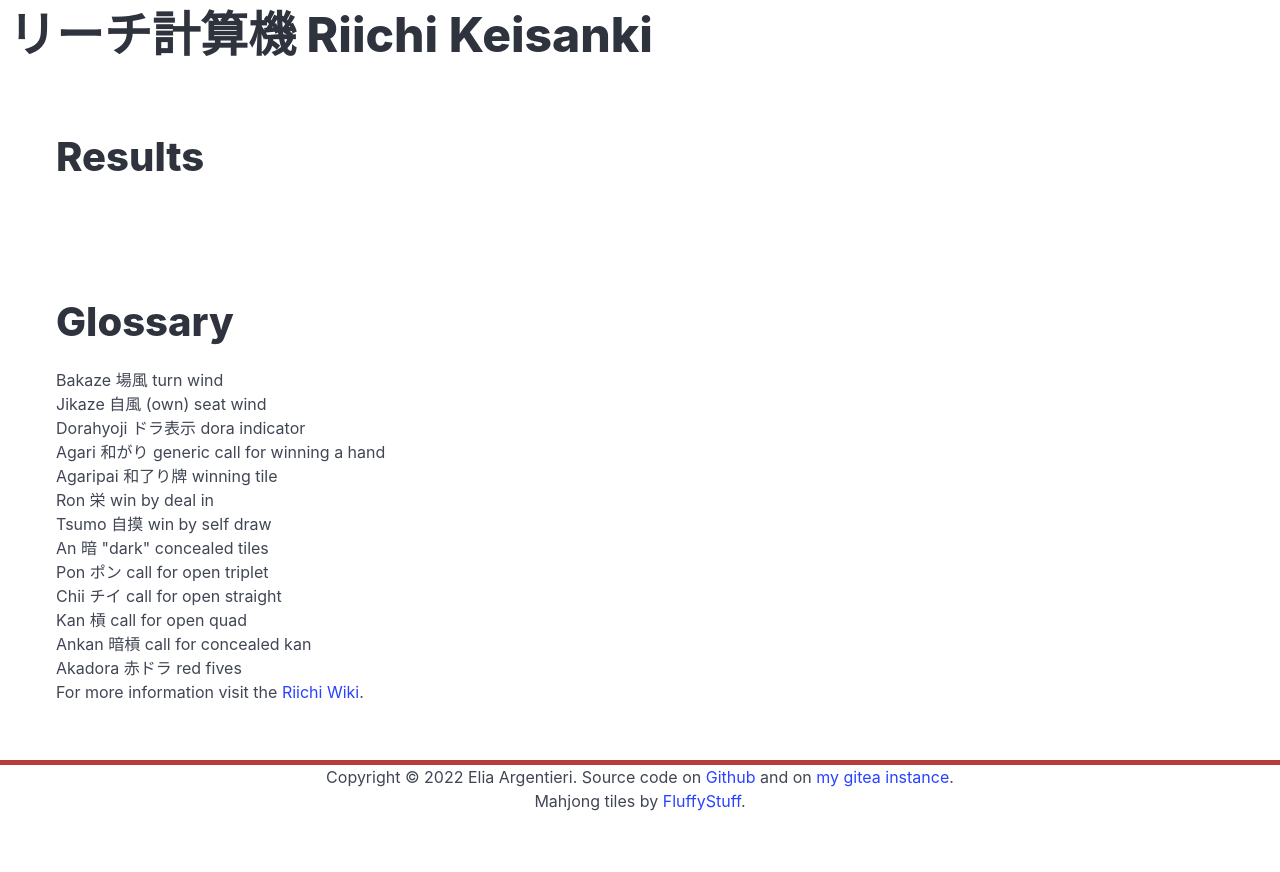
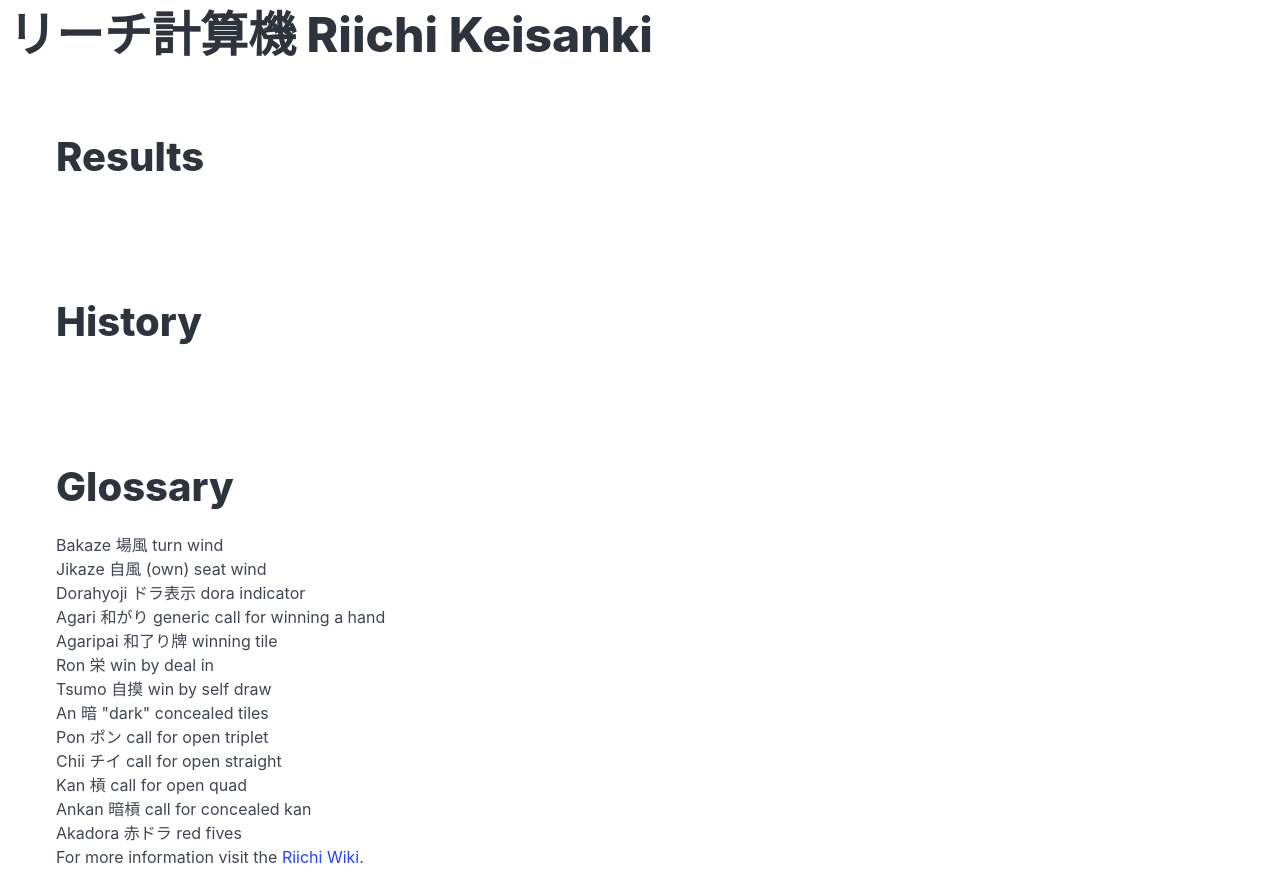
Before and after one commit to Elinvention/riichi-keisanki, a website: page resources/public/index.html in a window 1280 px wide. Shown: the top 872 px of the page. Before the commit the page ends 813 px from the top, so only its background shows below. Drawn offline with nearby package versions, Linux system fonts and the light colour scheme.

Commit message:
Add history feature

```diff
--- a/resources/public/index.html
+++ b/resources/public/index.html
@@ -122,6 +122,12 @@
       <h2 class="title is-2">Results</h2>
       <div id="results"></div>
     </section>
+    </section>
+
+    <section class="section">
+      <h2 class="title is-2">History</h2>
+      <div id="history"></div>
+    </section>
 
     <section class="section">
       <h2 class="title is-2">Glossary</h2>
```
Also changed, not shown: 1 other file.
